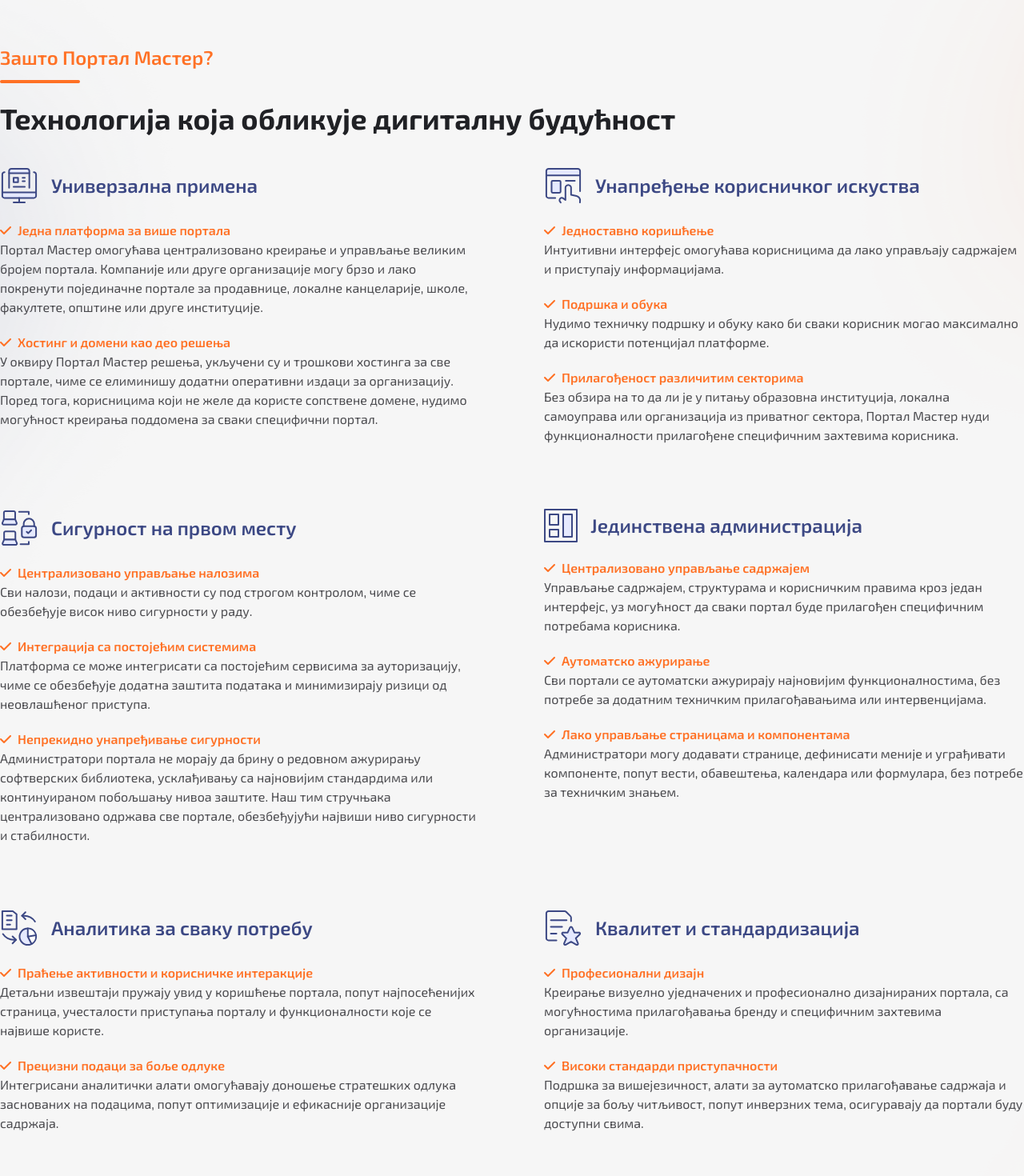
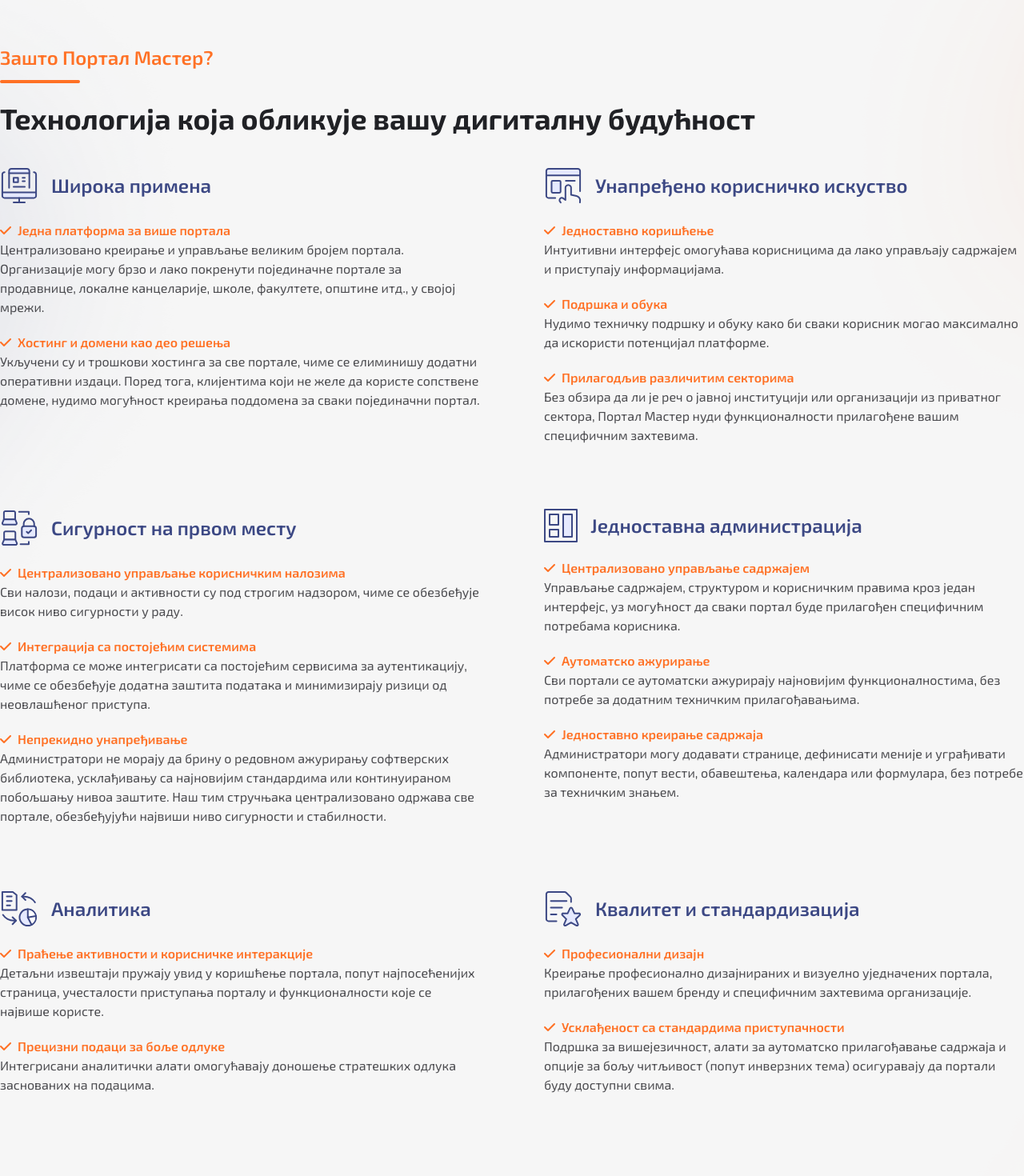
Before and after one commit to fujee/portalmaster, a React (Create React App) app: page / in a window 1280 px wide. Shown: the part 840-2310 px from the top of the page at 80% size. Built offline with nearby package versions, Linux system fonts and the light colour scheme.

Commit message:
translation final

```diff
--- a/src/components/Navbar.tsx
+++ b/src/components/Navbar.tsx
@@ -76,7 +76,7 @@
                         </div>
                         <a href="mailto:contact@portalmastersolutions.com"
                             className="block bg-primary text-white rounded-md py-2 px-4 text-base ms-2 border-2 border-primary hover:bg-primary/30 hidden xl:block"
-                        >{t("Контактирај нас", "nav_contact")}<FontAwesomeIcon icon={faArrowRight} className="ms-2" /></a>
+                        >{t("Контактирајте нас", "nav_contact")}<FontAwesomeIcon icon={faArrowRight} className="ms-2" /></a>
                     </div>
                     <div className="absolute inset-y-0 right-0 flex items-center lg:hidden">
                         {/* Mobile menu button*/}
--- a/src/components/footer.tsx
+++ b/src/components/footer.tsx
@@ -5,8 +5,8 @@
 import routes from "../utilities/routes"
 import { Link } from "react-scroll"
 
-import facebook from "../media/contact/facebook.svg";
-import instagram from "../media/contact/instagram.svg";
+// import facebook from "../media/contact/facebook.svg";
+// import instagram from "../media/contact/instagram.svg";
 import linkedin from "../media/contact/linkedin.svg";
 
 import fonLogo from '../media/fon.png'
--- a/src/sections/aboutSection.tsx
+++ b/src/sections/aboutSection.tsx
@@ -25,26 +25,26 @@
         <div id="about" className="bg-transparent pt-24 pb-24">
             <div className="container mx-auto px-5 lg:px-0">
                 <p className="text-primary font-semibold text-xl lg:text-2xl relative after:content-[''] after:absolute after:block after:h-[4px] after:w-[100px] after:-bottom-4 after:left-0 after:bg-primary after:rounded-xl">{t('Зашто Портал Мастер?', "about_uppertitle")}</p>
-                <h2 className="mt-10 text-2xl lg:text-4xl font-bold text-black dark:text-white">{t('Технологија која обликује дигиталну будућност', "about_title")}</h2>
+                <h2 className="mt-10 text-2xl lg:text-4xl font-bold text-black dark:text-white">{t('Технологија која обликује вашу дигиталну будућност', "about_title")}</h2>
                 <div className="relative grid grid-cols-1 lg:grid-cols-2 gap-20 mt-10">
                     <div className="group">
                         <div className="flex flex-col lg:flex-row justify-start lg:items-center">
-                            <img src={theme === DARK_THEME ? primenaDark : primena} alt={t('Универзална примена', "about_f1_title")} className="me-4 w-fit group-hover:animate-wiggle" />
-                            <h3 className="text-lg lg:text-2xl font-semibold text-secondary dark:text-white">{t('Универзална примена', "about_f1_title")}</h3>
+                            <img src={theme === DARK_THEME ? primenaDark : primena} alt={t('Широка примена', "about_f1_title")} className="me-4 w-fit group-hover:animate-wiggle" />
+                            <h3 className="text-lg lg:text-2xl font-semibold text-secondary dark:text-white">{t('Широка примена', "about_f1_title")}</h3>
                         </div>
                         <div className="mt-5">
                             <h5 className="text-primary font-semibold"><FontAwesomeIcon icon={faCheck} className="me-2" />{t("Једна платформа за више портала", "about_f1_subtitle_1")}</h5>
-                            <p className="text-black/80 dark:text-white/80">{t('Портал Мастер омогућава централизовано креирање и управљање великим бројем портала. Компаније или друге организације могу брзо и лако покренути појединачне портале за продавнице, локалне канцеларије, школе, факултете, општине или друге институције.', "about_f1_desc_1")}</p>
+                            <p className="text-black/80 dark:text-white/80">{t('Централизовано креирање и управљање великим бројем портала. Организације могу брзо и лако покренути појединачне портале за продавнице, локалне канцеларије, школе, факултете, општине итд., у својој мрежи.', "about_f1_desc_1")}</p>
                         </div>
                         <div className="mt-5">
                             <h5 className="text-primary font-semibold"><FontAwesomeIcon icon={faCheck} className="me-2" />{t("Хостинг и домени као део решења", "about_f1_subtitle_2")}</h5>
-                            <p className="text-black/80 dark:text-white/80">{t('У оквиру Портал Мастер решења, укључени су и трошкови хостинга за све портале, чиме се елиминишу додатни оперативни издаци за организацију. Поред тога, корисницима који не желе да користе сопствене домене, нудимо могућност креирања поддомена за сваки специфични портал.', "about_f1_desc_2")}</p>
+                            <p className="text-black/80 dark:text-white/80">{t('Укључени су и трошкови хостинга за све портале, чиме се елиминишу додатни оперативни издаци. Поред тога, клијентима који не желе да користе сопствене домене, нудимо могућност креирања поддомена за сваки појединачни портал.', "about_f1_desc_2")}</p>
                         </div>
                     </div>
                     <div className="group">
                         <div className="flex flex-col lg:flex-row justify-start lg:items-center">
-                            <img src={theme === DARK_THEME ? iskustvoDark : iskustvo} alt={t('Унапређење корисничког искуства', "about_f2_title")} className="me-4 w-fit group-hover:animate-wiggle" />
-                            <h3 className="text-lg lg:text-2xl font-semibold text-secondary dark:text-white">{t('Унапређење корисничког искуства', "about_f2_title")}</h3>
+                            <img src={theme === DARK_THEME ? iskustvoDark : iskustvo} alt={t('Унапређено корисничко искуство', "about_f2_title")} className="me-4 w-fit group-hover:animate-wiggle" />
+                            <h3 className="text-lg lg:text-2xl font-semibold text-secondary dark:text-white">{t('Унапређено корисничко искуство', "about_f2_title")}</h3>
                         </div>
                         <div className="mt-5">
                             <h5 className="text-primary font-semibold"><FontAwesomeIcon icon={faCheck} className="me-2" />{t("Једноставно коришћење", "about_f2_subtitle_1")}</h5>
@@ -55,8 +55,8 @@
                             <p className="text-black/80 dark:text-white/80">{t('Нудимо техничку подршку и обуку како би сваки корисник могао максимално да искористи потенцијал платформе.', "about_f2_desc_2")}</p>
                         </div>
                         <div className="mt-5">
-                            <h5 className="text-primary font-semibold"><FontAwesomeIcon icon={faCheck} className="me-2" />{t("Прилагођеност различитим секторима", "about_f2_subtitle_3")}</h5>
-                            <p className="text-black/80 dark:text-white/80">{t('Без обзира на то да ли је у питању образовна институција, локална самоуправа или организација из приватног сектора, Портал Мастер нуди функционалности прилагођене специфичним захтевима корисника.', "about_f2_desc_3")}</p>
+                            <h5 className="text-primary font-semibold"><FontAwesomeIcon icon={faCheck} className="me-2" />{t("Прилагодљив различитим секторима", "about_f2_subtitle_3")}</h5>
+                            <p className="text-black/80 dark:text-white/80">{t('Без обзира да ли је реч о јавној институцији или организацији из приватног сектора, Портал Мастер нуди функционалности прилагођене вашим специфичним захтевима.', "about_f2_desc_3")}</p>
                         </div>
                     </div>
                     <div className="group">
@@ -65,41 +65,41 @@
                             <h3 className="text-lg lg:text-2xl font-semibold text-secondary dark:text-white">{t('Сигурност на првом месту', "about_f3_title")}</h3>
                         </div>
                         <div className="mt-5">
-                            <h5 className="text-primary font-semibold"><FontAwesomeIcon icon={faCheck} className="me-2" />{t("Централизовано управљање налозима", "about_f3_subtitle_1")}</h5>
-                            <p className="text-black/80 dark:text-white/80">{t('Сви налози, подаци и активности су под строгом контролом, чиме се обезбеђује висок ниво сигурности у раду.', "about_f3_desc_1")}</p>
+                            <h5 className="text-primary font-semibold"><FontAwesomeIcon icon={faCheck} className="me-2" />{t("Централизовано управљање корисничким налозима", "about_f3_subtitle_1")}</h5>
+                            <p className="text-black/80 dark:text-white/80">{t('Сви налози, подаци и активности су под строгим надзором, чиме се обезбеђује висок ниво сигурности у раду.', "about_f3_desc_1")}</p>
                         </div>
                         <div className="mt-5">
                             <h5 className="text-primary font-semibold"><FontAwesomeIcon icon={faCheck} className="me-2" />{t("Интеграција са постојећим системима", "about_f3_subtitle_2")}</h5>
-                            <p className="text-black/80 dark:text-white/80">{t('Платформа се може интегрисати са постојећим сервисима за ауторизацију, чиме се обезбеђује додатна заштита података и минимизирају ризици од неовлашћеног приступа.', "about_f3_desc_2")}</p>
+                            <p className="text-black/80 dark:text-white/80">{t('Платформа се може интегрисати са постојећим сервисима за аутентикацију, чиме се обезбеђује додатна заштита података и минимизирају ризици од неовлашћеног приступа.', "about_f3_desc_2")}</p>
                         </div>
                         <div className="mt-5">
-                            <h5 className="text-primary font-semibold"><FontAwesomeIcon icon={faCheck} className="me-2" />{t("Непрекидно унапређивање сигурности", "about_f3_subtitle_3")}</h5>
-                            <p className="text-black/80 dark:text-white/80">{t('Администратори портала не морају да брину о редовном ажурирању софтверских библиотека, усклађивању са најновијим стандардима или континуираном побољшању нивоа заштите. Наш тим стручњака централизовано одржава све портале, обезбеђујући највиши ниво сигурности и стабилности.', "about_f3_desc_3")}</p>
+                            <h5 className="text-primary font-semibold"><FontAwesomeIcon icon={faCheck} className="me-2" />{t("Непрекидно унапређивање", "about_f3_subtitle_3")}</h5>
+                            <p className="text-black/80 dark:text-white/80">{t('Администратори не морају да брину о редовном ажурирању софтверских библиотека, усклађивању са најновијим стандардима или континуираном побољшању нивоа заштите. Наш тим стручњака централизовано одржава све портале, обезбеђујући највиши ниво сигурности и стабилности.', "about_f3_desc_3")}</p>
                         </div>
                     </div>
                     <div className="group">
                         <div className="flex flex-col lg:flex-row justify-start lg:items-center">
-                            <img src={theme === DARK_THEME ? administracijaDark : administracija} alt={t('Јединствена администрација', "about_f4_title")} className="me-4 w-fit group-hover:animate-wiggle" />
-                            <h3 className="text-lg lg:text-2xl font-semibold text-secondary dark:text-white">{t('Јединствена администрација', "about_f4_title")}</h3>
+                            <img src={theme === DARK_THEME ? administracijaDark : administracija} alt={t('Једноставна администрација', "about_f4_title")} className="me-4 w-fit group-hover:animate-wiggle" />
+                            <h3 className="text-lg lg:text-2xl font-semibold text-secondary dark:text-white">{t('Једноставна администрација', "about_f4_title")}</h3>
                         </div>
                         <div className="mt-5">
                             <h5 className="text-primary font-semibold"><FontAwesomeIcon icon={faCheck} className="me-2" />{t("Централизовано управљање садржајем", "about_f4_subtitle_1")}</h5>
-                            <p className="text-black/80 dark:text-white/80">{t('Управљање садржајем, структурама и корисничким правима кроз један интерфејс, уз могућност да сваки портал буде прилагођен специфичним потребама корисника.', "about_f4_desc_1")}</p>
+                            <p className="text-black/80 dark:text-white/80">{t('Управљање садржајем, структуром и корисничким правима кроз један интерфејс, уз могућност да сваки портал буде прилагођен специфичним потребама корисника.', "about_f4_desc_1")}</p>
                         </div>
                         <div className="mt-5">
                             <h5 className="text-primary font-semibold"><FontAwesomeIcon icon={faCheck} className="me-2" />{t("Аутоматско ажурирање", "about_f4_subtitle_2")}</h5>
-                            <p className="text-black/80 dark:text-white/80">{t('Сви портали се аутоматски ажурирају најновијим функционалностима, без потребе за додатним техничким прилагођавањима или интервенцијама.', "about_f4_desc_2")}</p>
+                            <p className="text-black/80 dark:text-white/80">{t('Сви портали се аутоматски ажурирају најновијим функционалностима, без потребе за додатним техничким прилагођавањима.', "about_f4_desc_2")}</p>
                         </div>
                         <div className="mt-5">
-                            <h5 className="text-primary font-semibold"><FontAwesomeIcon icon={faCheck} className="me-2" />{t("Лако управљање страницама и компонентама", "about_f4_subtitle_3")}</h5>
+                            <h5 className="text-primary font-semibold"><FontAwesomeIcon icon={faCheck} className="me-2" />{t("Једноставно креирање садржаја", "about_f4_subtitle_3")}</h5>
                             <p className="text-black/80 dark:text-white/80">{t('Администратори могу додавати странице, дефинисати меније и уграђивати компоненте, попут вести, обавештења, календара или формулара, без потребе за техничким знањем.', "about_f4_desc_3")}</p>
                         </div>
                     </div>
 
                     <div className="group">
                         <div className="flex flex-col lg:flex-row justify-start lg:items-center">
-                            <img src={theme === DARK_THEME ? analitikaDark : analitika} alt={t('Аналитика за сваку потребу', "about_f5_title")} className="me-4 w-fit group-hover:animate-wiggle" />
-                            <h3 className="text-lg lg:text-2xl font-semibold text-secondary dark:text-white">{t('Аналитика за сваку потребу', "about_f5_title")}</h3>
+                            <img src={theme === DARK_THEME ? analitikaDark : analitika} alt={t('Аналитика', "about_f5_title")} className="me-4 w-fit group-hover:animate-wiggle" />
+                            <h3 className="text-lg lg:text-2xl font-semibold text-secondary dark:text-white">{t('Аналитика', "about_f5_title")}</h3>
                         </div>
                         <div className="mt-5">
                             <h5 className="text-primary font-semibold"><FontAwesomeIcon icon={faCheck} className="me-2" />{t("Праћење активности и корисничке интеракције", "about_f5_subtitle_1")}</h5>
@@ -107,7 +107,7 @@
                         </div>
                         <div className="mt-5">
                             <h5 className="text-primary font-semibold"><FontAwesomeIcon icon={faCheck} className="me-2" />{t("Прецизни подаци за боље одлуке", "about_f5_subtitle_2")}</h5>
-                            <p className="text-black/80 dark:text-white/80">{t('Интегрисани аналитички алати омогућавају доношење стратешких одлука заснованих на подацима, попут оптимизације и ефикасније организације садржаја.', "about_f5_desc_2")}</p>
+                            <p className="text-black/80 dark:text-white/80">{t('Интегрисани аналитички алати омогућавају доношење стратешких одлука заснованих на подацима.', "about_f5_desc_2")}</p>
                         </div>
                     </div>
                     <div className="group">
@@ -117,11 +117,11 @@
                         </div>
                         <div className="mt-5">
                             <h5 className="text-primary font-semibold"><FontAwesomeIcon icon={faCheck} className="me-2" />{t("Професионални дизајн", "about_f6_subtitle_1")}</h5>
-                            <p className="text-black/80 dark:text-white/80">{t('Креирање визуелно уједначених и професионално дизајнираних портала, са могућностима прилагођавања бренду и специфичним захтевима организације.', "about_f6_desc_1")}</p>
+                            <p className="text-black/80 dark:text-white/80">{t('Креирање професионално дизајнираних и визуелно уједначених портала, прилагођених вашем бренду и специфичним захтевима организације.', "about_f6_desc_1")}</p>
                         </div>
                         <div className="mt-5">
-                            <h5 className="text-primary font-semibold"><FontAwesomeIcon icon={faCheck} className="me-2" />{t("Високи стандарди приступачности", "about_f6_subtitle_2")}</h5>
-                            <p className="text-black/80 dark:text-white/80">{t('Подршка за вишејезичност, алати за аутоматско прилагођавање садржаја и опције за бољу читљивост, попут инверзних тема, осигуравају да портали буду доступни свима.', "about_f6_desc_2")}</p>
+                            <h5 className="text-primary font-semibold"><FontAwesomeIcon icon={faCheck} className="me-2" />{t("Усклађеност са стандардима приступачности", "about_f6_subtitle_2")}</h5>
+                            <p className="text-black/80 dark:text-white/80">{t('Подршка за вишејезичност, алати за аутоматско прилагођавање садржаја и опције за бољу читљивост (попут инверзних тема) осигуравају да портали буду доступни свима.', "about_f6_desc_2")}</p>
                         </div>
                     </div>
 
--- a/src/sections/heroSection.tsx
+++ b/src/sections/heroSection.tsx
@@ -28,12 +28,12 @@
                     <p className='text-white text-center mt-10'>{t("Портал Мастер је савремено софтверско решење које вам омогућава да, без техничког предзнања, направите и једноставно управљате свим веб порталима ваше организације.", "hero_description")}</p>
                     {lang === 'en' && <p className='text-white text-center'>{t("", "hero_description_other")}</p>}
                     <div className='flex justify-center items-center mt-20 gap-4'>
-                        <a href='mailto:contact@portalmastersolutions.com' className='py-2 px-4 text-white bg-primary border-2 border-primary rounded-md hover:bg-primary/30 cursor-pointer ease-in-out duration-200'>{t("Започни сада", "hero_btn_1")}</a>
+                        <a href='mailto:contact@portalmastersolutions.com' className='py-2 px-4 text-white bg-primary border-2 border-primary rounded-md hover:bg-primary/30 cursor-pointer ease-in-out duration-200'>{t("Започните сада", "hero_btn_1")}</a>
                         <Link to='about'
                             smooth={true}
                             spy={true}
                             duration={500}
-                            className='py-2 px-4 text-white bg-transparent border-2 border-white rounded-md hover:bg-white/30 cursor-pointer ease-in-out duration-200'>{t("Сазнај више", "hero_btn_2")} <FontAwesomeIcon icon={faArrowRight} className='ms-2' /></Link>
+                            className='py-2 px-4 text-white bg-transparent border-2 border-white rounded-md hover:bg-white/30 cursor-pointer ease-in-out duration-200'>{t("Сазнајте више", "hero_btn_2")} <FontAwesomeIcon icon={faArrowRight} className='ms-2' /></Link>
                     </div>
                 </div>
             </div>
```
Also changed, not shown: src/lang/translations-en.json (+6 -6 lines), src/sections/faqSection.tsx (+7 -5 lines), src/sections/functionSection.tsx (+8 -8 lines).
